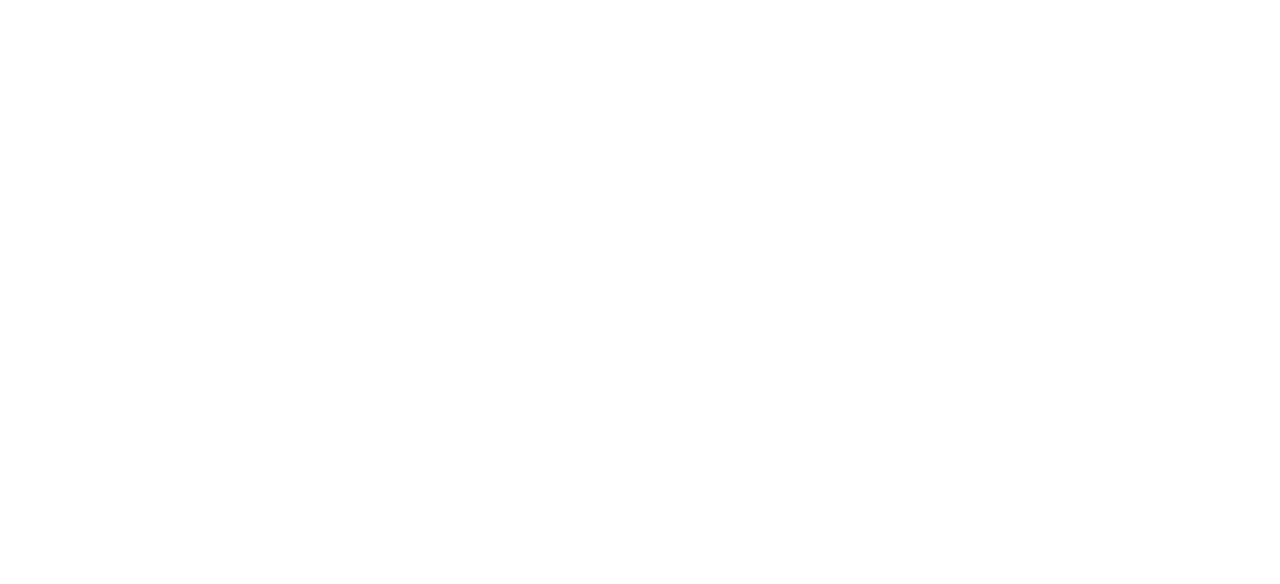
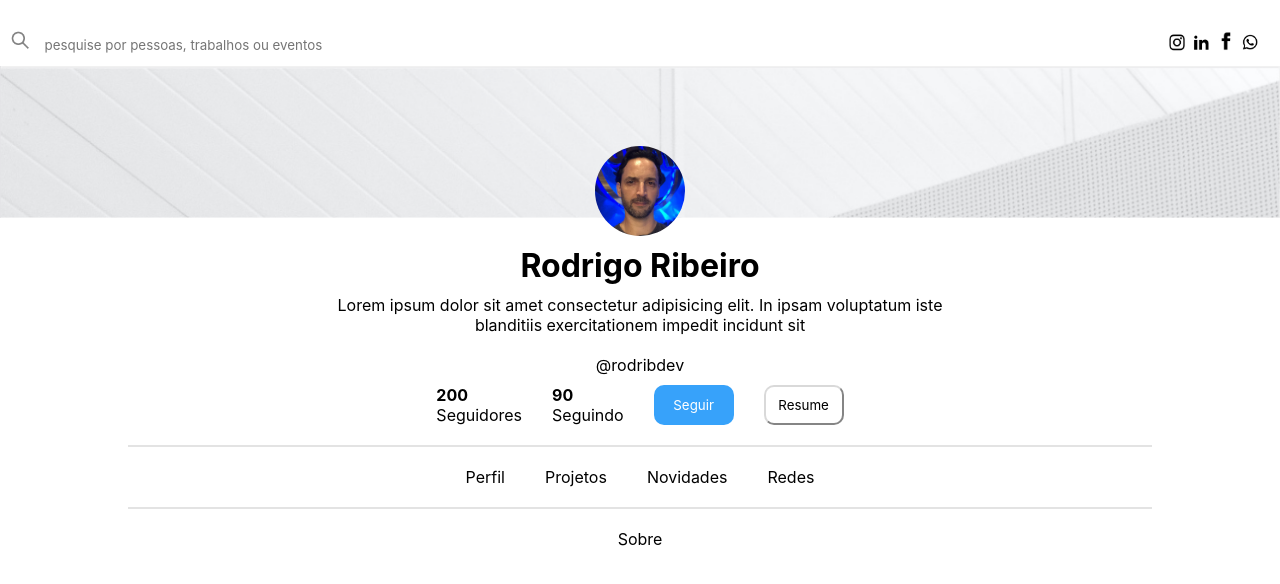
Before and after one commit to RodRibDev/M2S03, a plain HTML site: page index.html in a window 1280 px wide. Drawn offline with Linux system fonts and the light colour scheme.

Commit message:
Montagem da página quase completa

```diff
--- a/index.html
+++ b/index.html
@@ -7,6 +7,58 @@
     <link rel="stylesheet" href="styles.css">
 </head>
 <body>
+    <div class="container">
+        <div class="search">
 
+            <div class="pesquisa">
+                <img src="/images/lupa.png" width="20px" height="20px" alt="ícone de lupa">
+                <input class="pesquisa" type="text" placeholder="pesquise por pessoas, trabalhos ou eventos">
+            </div>
+            <div class="icons">
+                <img src="/images/social1.png" width="20px" alt="ícone de lupa">
+                <img src="/images/social2.png" width="20px" alt="ícone de lupa">
+                <img src="/images/social3.png" width="20px" alt="ícone de lupa">
+                <img src="/images/social4.png" width="20px" alt="ícone de lupa">
+
+            </div>
+        </div>
+        <div class="banner">
+            <div class="imgprofile">
+                <img class="profile" src="/images/profile.png" height="90px" alt="Imagem de perfil">
+            </div>
+        </div>
+        <div class="info">
+            <div class="descricao">
+                <h1>Rodrigo Ribeiro</h1>
+                <p class="pjusto">Lorem ipsum dolor sit amet consectetur adipisicing elit. In ipsam voluptatum iste blanditiis exercitationem impedit incidunt sit <br><br>@rodribdev
+                </p>
+            </div>
+            <div class="seguidor">
+                <div class="seguidores">
+                    <p><strong>200</strong> <br> Seguidores</p>
+                </div>
+                <div class="seguidores">
+                    <p><strong>90</strong> <br> Seguindo</p>
+                </div>
+                <button class="btnseguir">Seguir</button>
+                <button class="btnresume">Resume</button>
+            </div>
+
+        </div>
+        <hr>
+        <ul class="nav">
+            <li><a href="#perfil">Perfil</a></li>
+            <li><a href="#projetos">Projetos</a></li>
+            <li><a href="#novidades">Novidades</a></li>
+            <li><a href="#redes">Redes</a></li>
+        </ul>
+        <hr>
+        <div class="sobre">Sobre</div>
+
+
+
+
+
+    </div>
 </body>
 </html>
--- a/styles.css
+++ b/styles.css
@@ -0,0 +1,128 @@
+* {
+    margin: 0;
+    padding: 0;
+    font-family: 'Inter', sans-serif;
+    box-sizing: border-box;
+}
+.container {
+    position: relative;
+    display: flex;
+    flex-direction: column;
+    background-color: white;
+    width: 100%;
+    margin: 0 auto;
+    align-items: center;
+}
+.search {
+    display: flex;
+    width: 100%;
+    background-color: white;
+    justify-content: space-between;
+    margin-top: 20px;
+    padding: 10px;
+    margin-right: 20px;
+}
+.banner {
+    display: flex;
+    flex-direction: column;
+    align-items: center;
+    background-image: url(/images/banner.png);
+    background-size: contain;
+    background-position-y: top;
+    background-repeat: no-repeat;
+    width: 100%;
+    height: 170px;
+    justify-content: flex-end;
+}
+/*
+
+.imgprofile {
+    width: 100%;
+}
+*/
+
+.profile {
+    display: flex;
+    height: 90px;
+    border-radius: 100%;
+    align-items: center;
+}
+.info {
+    display: flex;
+    flex-direction: column;
+    align-items: center;
+    width: 50%;
+    margin-top: 10px;
+}
+.seguidor {
+    display: flex;
+    margin-top: 10px;
+    gap: 30px;
+}
+.descricao {
+    display: flex;
+    flex-direction: column;
+    align-items: center;
+}
+.pjusto {
+    text-align: center;
+    margin: 0 auto;
+    margin-top: 10px;
+}
+.btnseguir {
+    border: none;
+    width: 80px;
+    background-color: rgb(55, 162, 250);
+    color: white;
+    border-radius: 10px;
+}
+.btnresume {
+    border-color: rgb(217, 217, 217);
+    width: 80px;
+    background-color: white;
+    color: black;
+    border-radius: 10px;
+}
+.nav {
+    display: flex;
+    list-style: none;
+    gap: 40px;
+    cursor: pointer;
+}
+.nav li {
+    position: relative;
+}
+.nav a {
+    text-decoration: none;
+    color: black;
+    position: relative;
+}
+.nav a:hover {
+    filter: opacity(0.5);
+}
+.nav a::after {
+    content: '';
+    position: absolute;
+    left: 0;
+    bottom: 0;
+    width: 0;
+    height: 2px;
+    background-color: #fff;
+    transition: width 0.3s;
+}
+hr {
+    width: 80%;
+    border: none;
+    height: 2px;
+    background-color: #0000001c;
+    margin: 20px 0;
+}
+
+.pesquisa {
+    margin-left: 10px;
+}
+input {
+    border: none;
+    width: 500px;
+    outline: none;
+}
```
Also changed, not shown: images/banner.png (added), images/lupa.png (added), images/profile.png (added), images/social1.png (added), images/social2.png (added), images/social3.png (added), images/social4.png (added), 2 other files.
